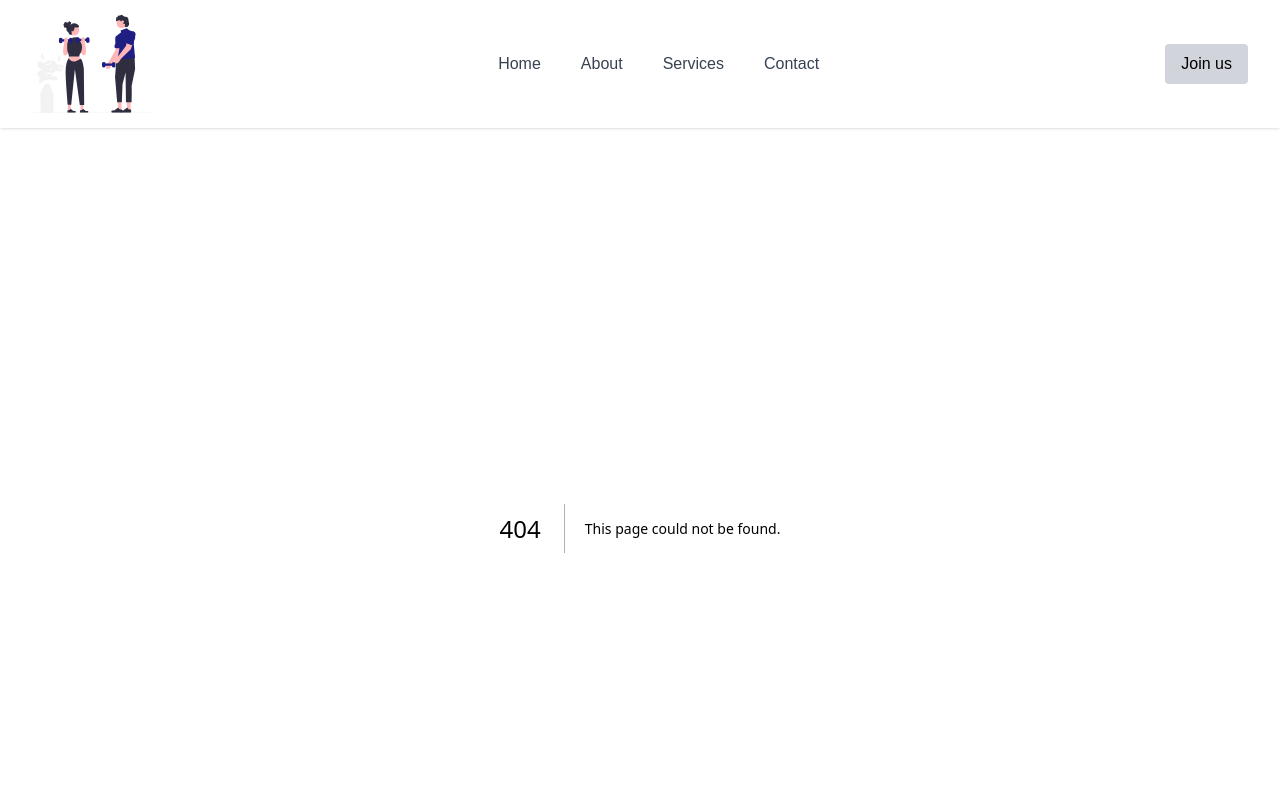
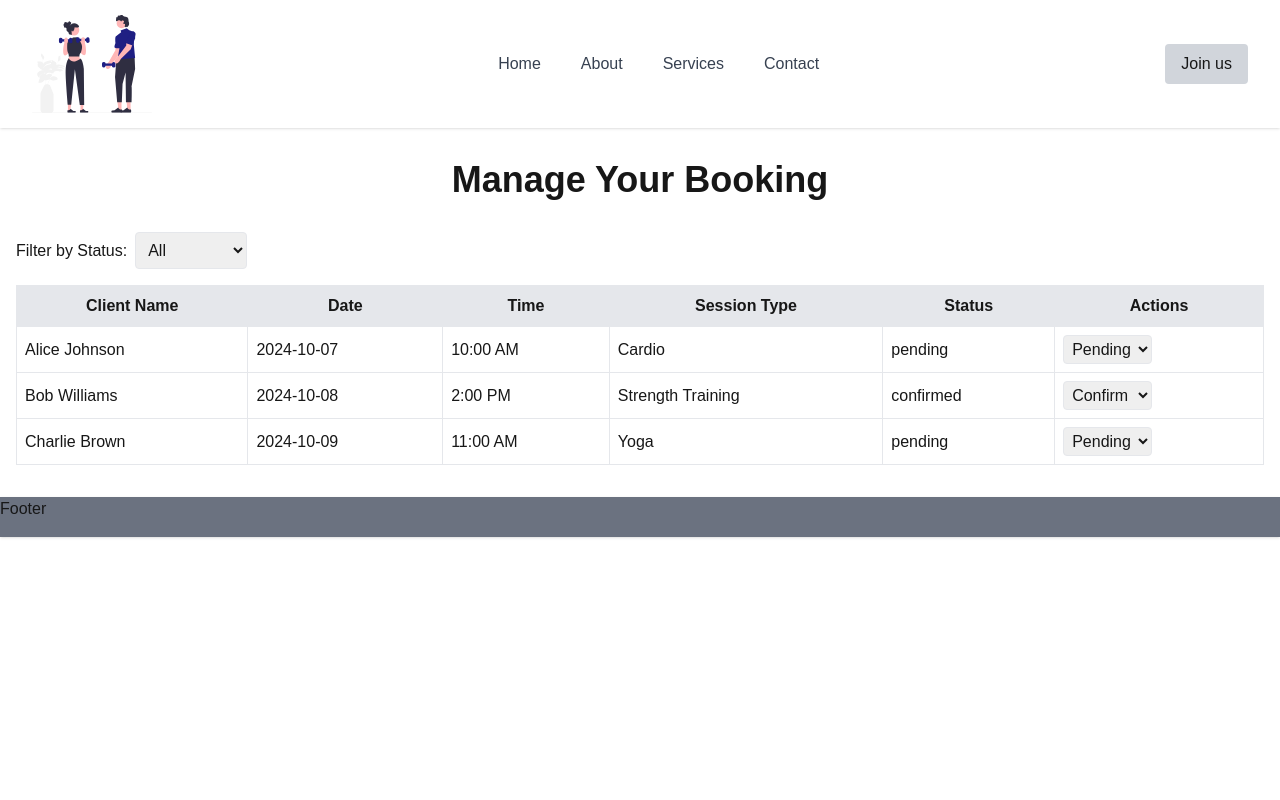
Before and after one commit to mwihoti/gymbuddy, a Next.js app: page /trainerDashboard in a window 1280 px wide. Before the commit this address had no page. Shown: the top 800 px of the page. Built offline with nearby package versions, Linux system fonts and the light colour scheme.

Commit message:
trainers Dashboard for management

```diff
--- /dev/null
+++ b/src/app/trainerDashboard/page.tsx
@@ -0,0 +1,12 @@
+import React from "react";
+import BookingManagement from "@/components/booking";
+
+const page: React.FC = () => {
+  return (
+	<div>
+	  <BookingManagement />
+	</div>
+  );
+}
+
+export default page;
--- a/src/components/Trainers.tsx
+++ b/src/components/Trainers.tsx
@@ -0,0 +1,66 @@
+import React from 'react';
+
+interface Trainer {
+  id: number;
+  name: string;
+  specialties: string[];
+  bio: string;
+  imageUrl: string;
+}
+
+const trainers: Trainer[] = [
+  {
+    id: 1,
+    name: "Jane Doe",
+    specialties: ["Cardio", "HIIT", "Nutrition"],
+    bio: "Jane is a certified personal trainer with 10 years of experience in high-intensity workouts and nutrition planning.",
+    imageUrl: "/api/placeholder/200/200"
+  },
+  {
+    id: 2,
+    name: "John Smith",
+    specialties: ["Strength Training", "Powerlifting", "Bodybuilding"],
+    bio: "John specializes in strength training and has helped numerous clients achieve their muscle-building goals.",
+    imageUrl: "/api/placeholder/200/200"
+  },
+  {
+    id: 3,
+    name: "Emily Chen",
+    specialties: ["Yoga", "Pilates", "Flexibility"],
+    bio: "Emily is a yoga master and flexibility expert, focusing on body-mind balance and injury prevention.",
+    imageUrl: "/api/placeholder/200/200"
+  }
+];
+
+const TrainerCard: React.FC<{ trainer: Trainer }> = ({ trainer }) => (
+  <div className="bg-white shadow-lg rounded-lg overflow-hidden">
+    <img src={trainer.imageUrl} alt={trainer.name} className="w-full h-48 object-cover" />
+    <div className="p-4">
+      <h3 className="font-bold text-xl mb-2">{trainer.name}</h3>
+      <p className="text-gray-700 text-base mb-2">{trainer.bio}</p>
+      <div className="mt-4">
+        <h4 className="font-semibold text-lg mb-2">Specialties:</h4>
+        <ul className="list-disc list-inside">
+          {trainer.specialties.map((specialty, index) => (
+            <li key={index} className="text-gray-700">{specialty}</li>
+          ))}
+        </ul>
+      </div>
+    </div>
+  </div>
+);
+
+const TrainerShowcasePage: React.FC = () => {
+  return (
+    <div className="container mx-auto px-4 py-8">
+      <h1 className="text-4xl font-bold text-center mb-8">Meet Our KitchenGym Trainers</h1>
+      <div className="grid grid-cols-1 md:grid-cols-2 lg:grid-cols-3 gap-8">
+        {trainers.map(trainer => (
+          <TrainerCard key={trainer.id} trainer={trainer} />
+        ))}
+      </div>
+    </div>
+  );
+};
+
+export default TrainerShowcasePage;
--- /dev/null
+++ b/src/components/booking.tsx
@@ -0,0 +1,91 @@
+// Date: 07/21/2021
+'use client'
+
+import React, { useState, useEffect } from 'react';
+
+interface Booking {
+    id: number;
+    clientName: string;
+    date: string;
+    time: string;
+    sessionType: string;
+    status: 'pending' | 'confirmed' | 'cancelled';
+}
+
+const mockBookings: Booking[] = [
+    { id: 1, clientName: "Alice Johnson", date: "2024-10-07", time: "10:00 AM", sessionType: "Cardio", status: "pending" },
+    { id: 2, clientName: "Bob Williams", date: "2024-10-08", time: "2:00 PM", sessionType: "Strength Training", status: "confirmed" },
+    { id: 3, clientName: "Charlie Brown", date: "2024-10-09", time: "11:00 AM", sessionType: "Yoga", status: "pending" },
+]
+
+export default function BookingManagement() {
+    const [bookings, setBookings] = useState<Booking[]>([]);
+    const [filter, setFilter] = useState<'all' | 'pending' | 'confirmed' | 'cancelled'>('all');
+
+    useEffect(() => {
+        setBookings(mockBookings);
+    }, []);
+
+    const handleStatusChange = (bookingId: number, newStatus: Booking['status']) => {
+        setBookings(bookings.map(booking =>
+            booking.id === bookingId ? { ...booking, status: newStatus} : booking
+        ));
+    };
+    const filteredBookings = filter === 'all' ? bookings : bookings.filter(booking => booking.status === filter);
+
+
+    return (
+        <div className='container mx-auto px-4 py-8'>
+            <h1 className='text-4xl font-bold text-center mb-8'>Manage Your Booking</h1>
+
+            <div className='mb-4'>
+                <label htmlFor='filter' className='mr-2'>Filter by Status:</label>
+                <select id='filter' value={filter} onChange={(e) => setFilter(e.target.value as typeof filter)}
+                className=' border rounded p-2'>
+                    <option value="all">All</option>
+                    <option value="pending">Pending</option>
+                    <option value="confirmed">Confirmed</option>
+                    <option value="Cancelled">Cancelled</option>
+                </select>
+            </div>
+
+            <table className='w-full border-collapse border'>
+
+                <thead>
+                    <tr className='bg-gray-200'>
+                        <th className='border p-2'>Client Name</th>
+                        <th className='border p-2'>Date</th>
+                        <th className='border p-2'>Time</th>
+                        <th className='border p-2'>Session Type</th>
+                        <th className='border p-2'>Status </th>
+                        <th className='border p-2'>Actions</th>
+                    </tr>
+                </thead>
+                <tbody>
+                    {
+                        filteredBookings.map(booking => (
+                            <tr key={booking.id}>
+                                <td className='border p-2'>{booking.clientName}</td>
+                                <td className='border p-2'>{booking.date}</td>
+                                <td className='border p-2'>{booking.time}</td>
+                                <td className='border p-2'>{booking.sessionType}</td>
+                                <td className='border p-2'>{booking.status}</td>
+
+                                <td className='border p-2'>
+
+                                    <select value={booking.status} onChange={(e) => handleStatusChange(booking.id, e.target.value as Booking['status'])}
+                                    className='border rounded p-1'>
+                                        <option value="pending">Pending</option>
+                                        <option value="confirmed">Confirm</option>
+                                        <option value="cancelled">Cancel</option>
+                                    </select>
+                                </td>
+                            </tr>
+                        ))
+                    }
+                </tbody>
+            </table>
+        </div>
+    )
+
+}
```
